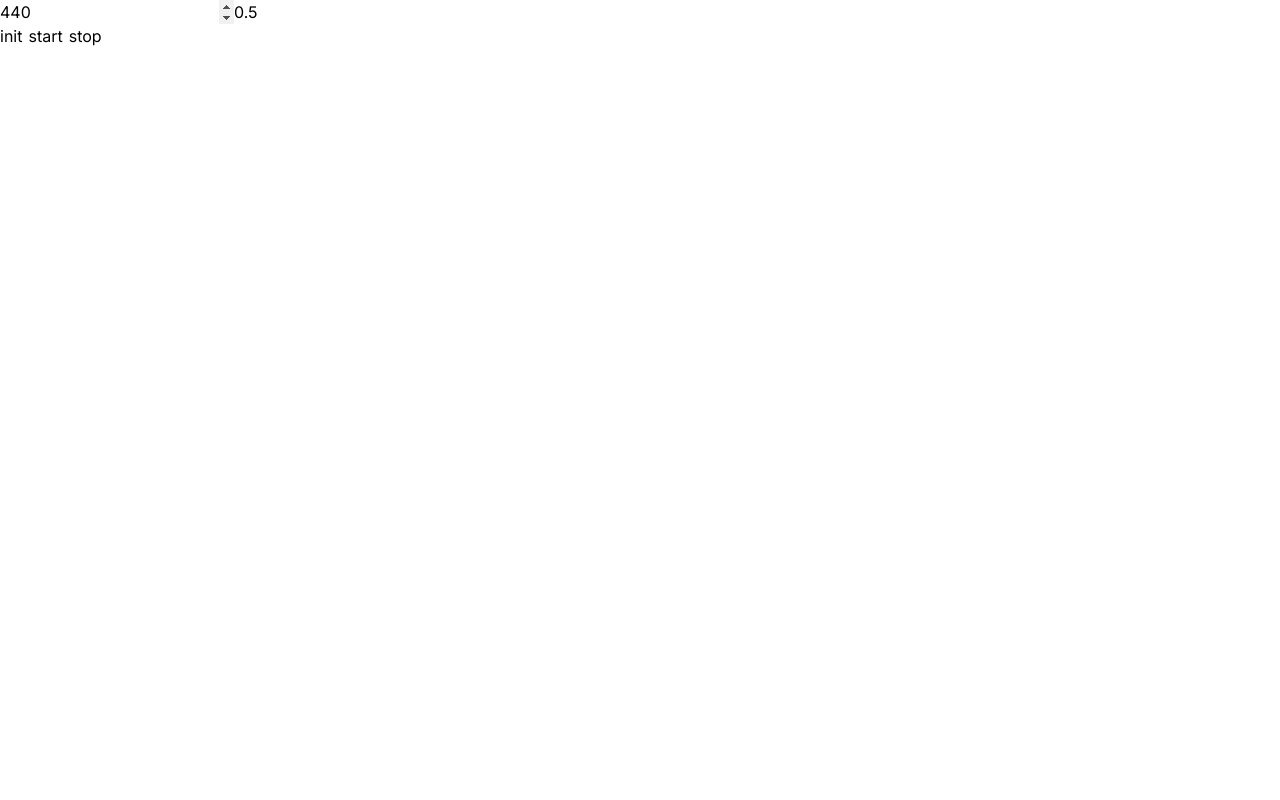
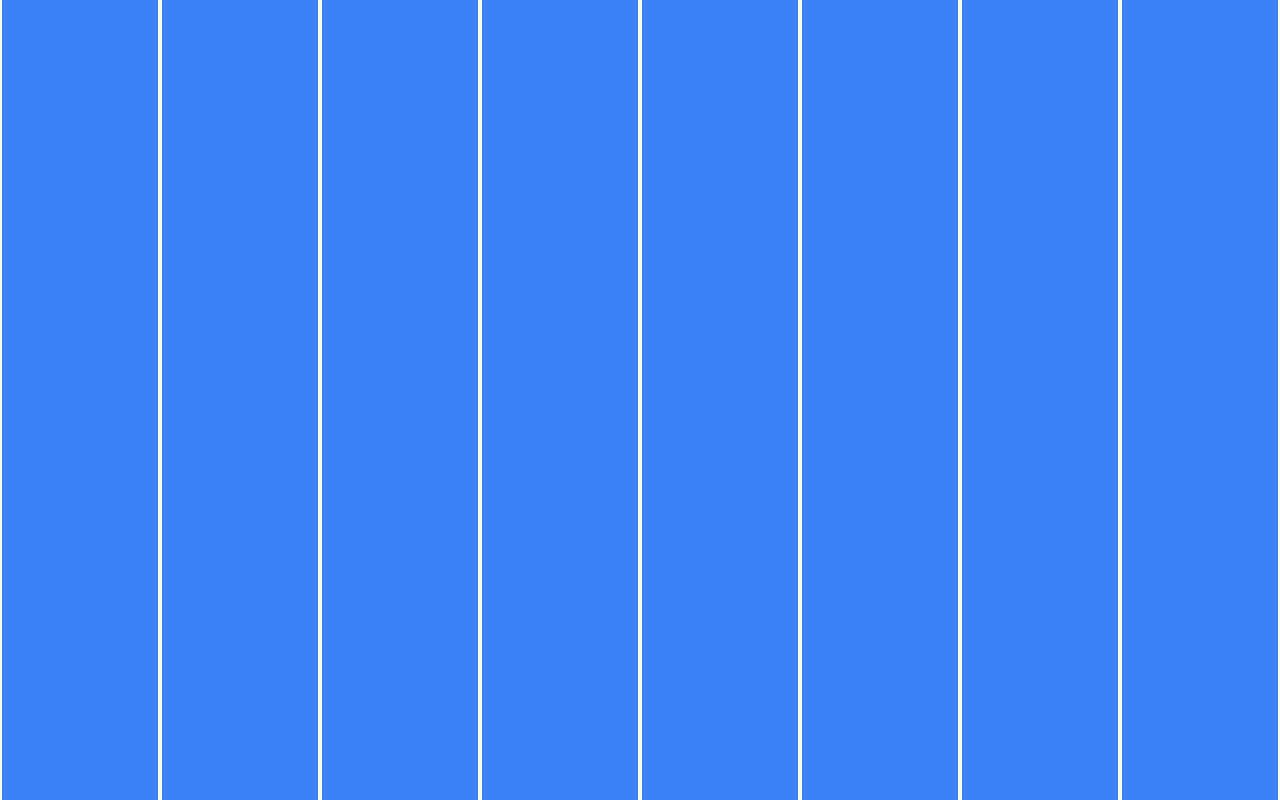
Before and after one commit to dctalbot/audio, a Next.js app: page / in a window 1280 px wide. Built offline with nearby package versions, Linux system fonts and the light colour scheme.

Commit message:
bad looking keyboard

```diff
--- /dev/null
+++ b/src/app/Keyboard/Keyboard.tsx
@@ -0,0 +1,16 @@
+"use client";
+
+import { KeyboardKey } from "./KeyboardKey";
+import { useKeyboard } from "../lib/useKeyboard";
+
+function Keyboard() {
+  const { keys } = useKeyboard();
+
+  const renderedKeys = keys.map((key, i) => (
+    <KeyboardKey key={String(key.freq)} keyConfig={key} />
+  ));
+
+  return <div className="flex h-full">{renderedKeys}</div>;
+}
+
+export { Keyboard };
--- /dev/null
+++ b/src/app/Keyboard/KeyboardKey.tsx
@@ -0,0 +1,25 @@
+import { Key } from "../lib/useKeyboard";
+import { useTone } from "../lib/useTone";
+
+interface KeyboardKeyProps {
+  keyConfig: Key;
+}
+function KeyboardKey({ keyConfig }: KeyboardKeyProps) {
+  const tone = useTone({ freq: keyConfig.freq });
+
+  return (
+    <div
+      className="flex-1 bg-blue-500 h-full"
+      style={{
+        margin: "0 2px",
+        display: "inline-block",
+      }}
+      onMouseEnter={() => {
+        tone.play();
+      }}
+      onMouseLeave={() => tone.stop()}
+    ></div>
+  );
+}
+
+export { KeyboardKey };
--- a/src/app/globals.css
+++ b/src/app/globals.css
@@ -25,3 +25,11 @@ body {
     )
     rgb(var(--background-start-rgb));
 } */
+
+html {
+  height: 100vh;
+}
+
+body {
+  height: 100%;
+}
--- a/src/app/layout.tsx
+++ b/src/app/layout.tsx
@@ -1,7 +1,7 @@
 import "./globals.css";
 import type { Metadata } from "next";
 import { Inter } from "next/font/google";
-import { MyProvider } from "./lib/MyProvider";
+import { ToneProvider } from "./lib/ToneProvider";
 
 const inter = Inter({ subsets: ["latin"] });
 
@@ -18,7 +18,7 @@ export default function RootLayout({
   return (
     <html lang="en">
       <body className={inter.className}>
-        <MyProvider>{children}</MyProvider>
+        <ToneProvider>{children}</ToneProvider>
       </body>
     </html>
   );
--- a/src/app/lib/MyProvider.tsx
+++ /dev/null
@@ -1,17 +0,0 @@
-"use client";
-
-import { createContext, useContext, useRef, useState } from "react";
-
-interface MyProviderProps {
-  children: React.ReactNode;
-}
-
-export const MyContext = createContext<AudioContext>(new AudioContext());
-
-function MyProvider({ children }: MyProviderProps) {
-  const value = useContext(MyContext);
-
-  return <MyContext.Provider value={value}>{children}</MyContext.Provider>;
-}
-
-export { MyProvider };
--- /dev/null
+++ b/src/app/lib/ToneProvider.tsx
@@ -0,0 +1,32 @@
+"use client";
+
+import { createContext, useContext, useRef, useState } from "react";
+
+interface ToneProviderProps {
+  children: React.ReactNode;
+}
+
+interface MyContext {
+  ctx: AudioContext;
+  initialized: boolean;
+  setInitialized: (initialized: boolean) => void;
+}
+
+export const MyContext = createContext<MyContext>({
+  ctx: new AudioContext(),
+  initialized: false,
+  setInitialized: (x: boolean) => {},
+});
+
+function ToneProvider({ children }: ToneProviderProps) {
+  const ctx = useRef(new AudioContext()).current;
+  const [initialized, setInitialized] = useState(false);
+
+  return (
+    <MyContext.Provider value={{ ctx, initialized, setInitialized }}>
+      {children}
+    </MyContext.Provider>
+  );
+}
+
+export { ToneProvider };
--- /dev/null
+++ b/src/app/lib/useKeyboard.ts
@@ -0,0 +1,26 @@
+export interface Key {
+  freq: number;
+}
+
+export interface UseKeyboardResult {
+  keys: Key[];
+}
+
+function useKeyboard(): UseKeyboardResult {
+  const keys = [
+    { freq: 261.63 },
+    { freq: 293.66 },
+    { freq: 329.63 },
+    { freq: 349.23 },
+    { freq: 392.0 },
+    { freq: 440.0 },
+    { freq: 493.88 },
+    { freq: 523.25 },
+  ];
+
+  return {
+    keys,
+  };
+}
+
+export { useKeyboard };
--- a/src/app/useTone.ts
+++ b/src/app/lib/useTone.ts
@@ -1,12 +1,12 @@
 import { useContext, useEffect, useState } from "react";
-import { MyContext } from "./lib/MyProvider";
+import { MyContext } from "./ToneProvider";
 
 interface Tone {
   freq: number;
   volume: number;
 
   // a user gesture is required to start audio signal
-  init: () => void;
+  // init: () => void;
 
   // play basically just turns up the volume
   play: () => void;
@@ -29,7 +29,7 @@ const defaultOptions: Options = {
 };
 
 function useTone(options: Partial<Options>): Tone {
-  const ctx = useContext<AudioContext>(MyContext);
+  const { ctx, initialized, setInitialized } = useContext(MyContext);
   const [osc, setOsc] = useState<OscillatorNode>(ctx.createOscillator());
   const [gain, setGain] = useState<GainNode>(ctx.createGain());
 
@@ -38,8 +38,6 @@ function useTone(options: Partial<Options>): Tone {
     ...defaultOptions,
     ...options,
   } as Options;
-
-  console.log(cfg);
 
   useEffect(() => {
     osc.connect(gain);
@@ -64,6 +62,9 @@ function useTone(options: Partial<Options>): Tone {
   };
 
   const play = () => {
+    try {
+      osc.start();
+    } catch (e) {}
     gain.gain.setValueAtTime(cfg.volume, ctx.currentTime);
   };
 
@@ -74,7 +75,7 @@ function useTone(options: Partial<Options>): Tone {
   return {
     freq: osc.frequency.value,
     volume: gain.gain.value,
-    init,
+    // init,
     play,
     stop,
 
--- a/src/app/page.tsx
+++ b/src/app/page.tsx
@@ -1,42 +1,15 @@
 "use client";
 
 import { useState } from "react";
-import { useTone } from "./useTone";
+import { useTone } from "./lib/useTone";
+import { useKeyboard } from "./lib/useKeyboard";
+import { KeyboardKey } from "./Keyboard/KeyboardKey";
+import { Keyboard } from "./Keyboard/Keyboard";
 
 export default function Home() {
-  const [drone, setDrone] = useState(440);
-  const [volume, setVolume] = useState(0.5);
-  const { init, play, stop } = useTone({ freq: drone, volume });
-
   return (
-    <main>
-      <input
-        type="number"
-        value={drone}
-        min={0}
-        onChange={(e) => setDrone(Number(e.target.value))}
-      ></input>
-
-      <input
-        type="number"
-        value={volume}
-        min={0}
-        max={1}
-        step="0.01"
-        onChange={(e) => setVolume(Number(e.target.value))}
-      ></input>
-
-      <div style={{ display: "flex", flexDirection: "row", gap: "6px" }}>
-        <button type="button" onClick={(e) => init()}>
-          init
-        </button>
-        <button type="button" onClick={(e) => play()}>
-          start
-        </button>
-        <button type="button" onClick={(e) => stop()}>
-          stop
-        </button>
-      </div>
+    <main className="h-full">
+      <Keyboard />
     </main>
   );
 }
```
